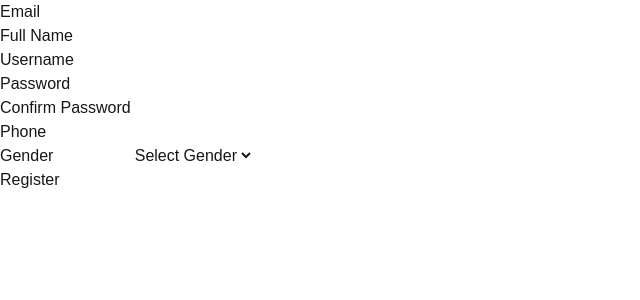
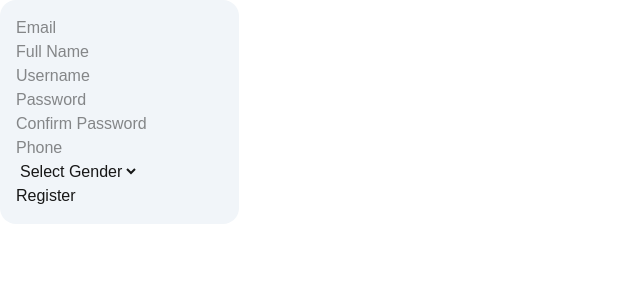
Before and after one commit to sysrecall/adv-webtech-front, a Next.js app: page /customer/register in a window 1280 px wide. Shown: the top 300 px of the page, without its empty margins (0-640 px from the left). Built offline with nearby package versions, Linux system fonts and the light colour scheme.

Commit message:
Add: Error fields on register form

```diff
--- a/app/customer/components/RegisterForm.tsx
+++ b/app/customer/components/RegisterForm.tsx
@@ -1,83 +1,91 @@
 'use client';
 
-import { FormEvent } from 'react';
+import { FormEvent, useState } from 'react';
 import * as z from 'zod';
 import axios from 'axios';
+import { zodResolver } from "@hookform/resolvers/zod";
+import { useForm } from "react-hook-form";
 
-const CustomerRegisterSchema = z.object({
-    email: z.email({ error: "invalid email format" }),
-    fullName: z.string().min(5, { error: "full name must be at least 5 chars long" }),
+const customerRegisterSchema = z.object({
+    email: z.email({ error: "Invalid email format" }),
+    fullName: z.string().min(5, { error: "Full name must be at least 5 chars long" }),
     username: z.string()
-        .min(5, { error: "username must be at least 5 chars long" })
-        .max(24, { error: "username must be less than 24 chars long" }),
+        .min(5, { error: "Username must be at least 5 chars long" })
+        .max(24, { error: "Username must be less than 24 chars long" }),
     password: z.string()
-        .min(8, { error: "password must be at least 8 chars long" })
-        .regex(/\S*[A-Z]\S*/, { error: "password must contain at least one uppercase letter" }),
-    confirmPassword: z.string("confirm password is required"),
+        .min(8, { error: "Password must be at least 8 chars long" })
+        .regex(/\S*[A-Z]\S*/, { error: "Password must contain at least one uppercase letter" }),
+    confirmPassword: z.string("Confirm password is required"),
     billingAddress: z.string().optional(),
     shippingAddress: z.string().optional(),
-    phone: z.string().min(9, { error: "phone must be at least 9 digits long" }),
-    gender: z.enum(['male', 'female'], { error: "gender must be either 'male' or 'female'" })
+    phone: z.string().min(9, { error: "Phone must be at least 9 digits long" }),
+    gender: z.enum(['male', 'female'], { error: "Gender must be either 'male' or 'female'" })
 }).refine(data => data.password === data.confirmPassword, {
     error: "Passwords must match",
     path: ["confirmPassword"],
 });
 
-async function handleSubmit(e: FormEvent<HTMLFormElement>) {
-    e.preventDefault();
-    const formData = new FormData(e.currentTarget);
-    const plain = Object.fromEntries(formData.entries());
-    const parsedPayload = CustomerRegisterSchema.safeParse(plain);
-    console.log('test');
-
-    if (!parsedPayload.success) {
-        console.log(parsedPayload.error);
-        // TODO
-    } else {
-        const { confirmPassword, ...payload } = parsedPayload.data;
-        const res = await axios.post('http://localhost:3000/customer/register', payload);
-        console.log(res);
-        // TODO
-    }
+async function onSubmit(payload: z.infer<typeof customerRegisterSchema>) {
+    const res = await axios.post('http://localhost:3000/customer', payload);
+    console.log(res.status);
 }
 
 export default function RegisterForm() {
+    const {register, handleSubmit, formState: {errors}} = useForm<z.infer<typeof customerRegisterSchema>>({
+        resolver: zodResolver(customerRegisterSchema),
+    });
+
+
     return (
-        <form method="post" onSubmit={handleSubmit}>
+        <form method="post" onSubmit={handleSubmit(onSubmit)} className='bg-slate-100 w-fit h-fit rounded-2xl p-4'>
             <table>
                 <tbody>
                     <tr>
-                        <td>Email</td>
-                        <td><input name="email"/> </td>
+                        <td>
+                            <input {...register("email")} placeholder='Email'/>
+                            {errors.email && <p>{errors.email.message}</p>}
+
+                        </td>
                     </tr>
                     <tr>
-                        <td>Full Name</td>
-                        <td><input name="fullName"/></td>
+                        <td>
+                            <input {...register("fullName")} placeholder='Full Name'/>
+                            {errors.fullName && <p>{errors.fullName.message}</p>}
+                        </td>
                     </tr>
                     <tr>
-                        <td>Username</td>
-                        <td><input name="username"/> </td>
+                        <td>
+                            <input  {...register("username")}  placeholder='Username'/>
+                            {errors.username && <p>{errors.username.message}</p>}
+                        </td>
                     </tr>
                     <tr>
-                        <td>Password</td>
-                        <td><input name="password" type="password"/></td>
+                        <td>
+                            <input  {...register("password")} type="password" placeholder='Password'/>
+                            {errors.password && <p>{errors.password.message}</p>}
+
+                        </td>
                     </tr>
                     <tr>
-                        <td>Confirm Password</td>
-                        <td><input name="confirmPassword" type="password" /></td>
+                        <td>
+                            <input  {...register("confirmPassword")} type="password" placeholder='Confirm Password'/>
+                            {errors.confirmPassword && <p>{errors.confirmPassword.message}</p>}
+                        </td>
                     </tr>
                     <tr>
-                        <td>Phone</td>
-                        <td><input name="phone" required /> </td>
+                        <td>
+                            <input  {...register("phone")} placeholder='Phone' />
+                            {errors.phone && <p>{errors.phone.message}</p>}
+                        </td>
                     </tr>
                     <tr>
-                        <td>Gender</td>
                         <td>
-                            <select name="gender" required>
+                            <select  {...register("gender")} >
                                 <option value="">Select Gender</option>
                                 <option value="male">Male</option>
                                 <option value="female">Female</option>
                             </select>
+                            {errors.gender && <p>{errors.gender.message}</p>}
                         </td>
                     </tr>
                     <tr>
--- a/package.json
+++ b/package.json
@@ -8,10 +8,12 @@
     "start": "next start -p 8000"
   },
   "dependencies": {
+    "@hookform/resolvers": "^5.2.1",
     "axios": "^1.11.0",
     "next": "15.5.2",
     "react": "19.1.0",
     "react-dom": "19.1.0",
+    "react-hook-form": "^7.62.0",
     "zod": "^4.1.5"
   },
   "devDependencies": {
```
Also changed, not shown: 1 other file (tests, documents, lock files or other folders).
